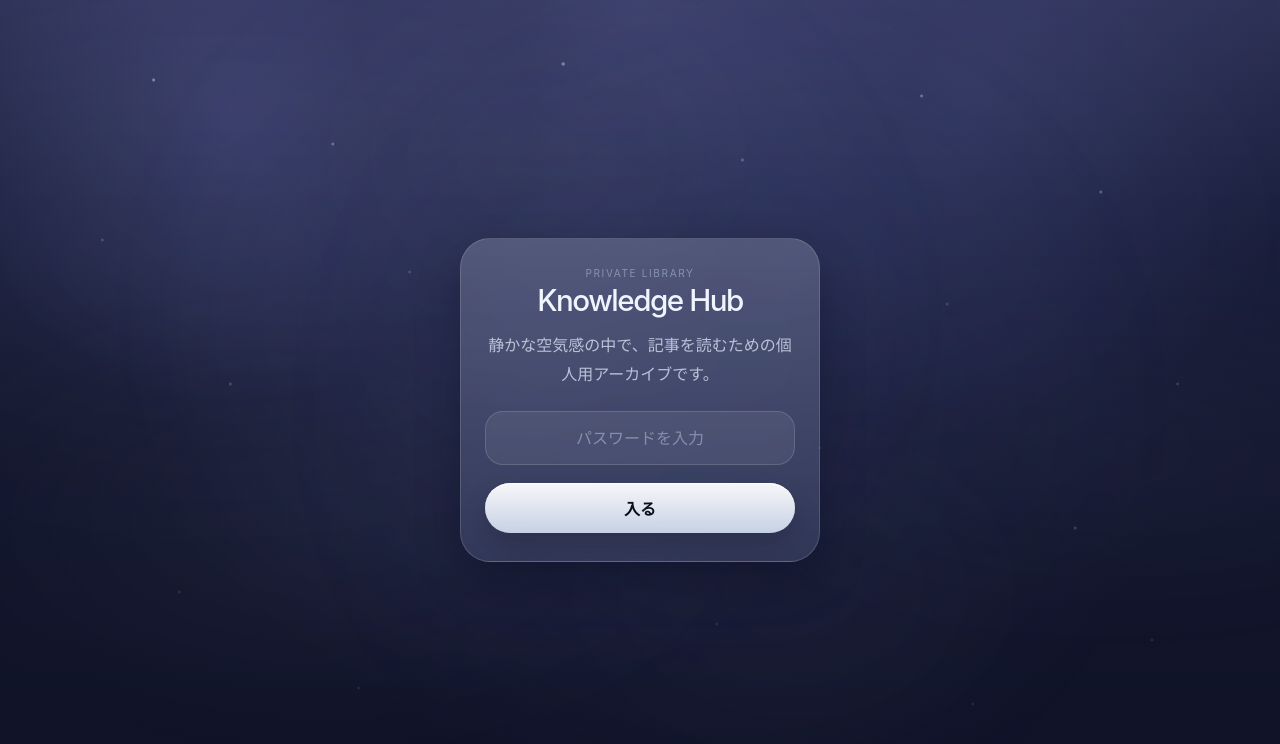
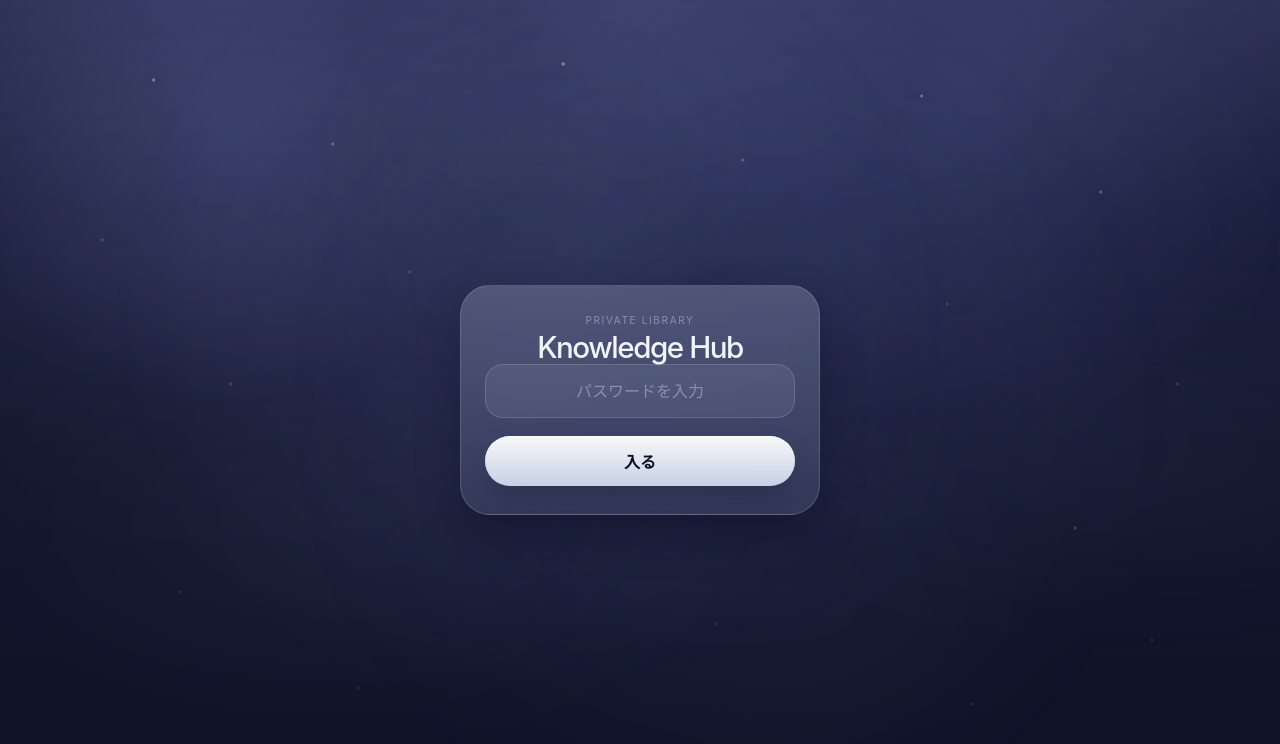
Before and after one commit to hiro61/knowledge-hub, a plain HTML site: page index.html in a window 1280 px wide. Drawn offline with Linux system fonts and the light colour scheme.

Commit message:
Remove auth overlay description

```diff
--- a/index.html
+++ b/index.html
@@ -24,7 +24,6 @@
     <div class="auth-panel glass-panel reveal">
       <p class="auth-panel__eyebrow">Private library</p>
       <h1 class="auth-panel__title">Knowledge Hub</h1>
-      <p class="auth-panel__text">静かな空気感の中で、記事を読むための個人用アーカイブです。</p>
       <label class="auth-field">
         <span class="visually-hidden">パスワード</span>
         <input id="passInput" type="password" placeholder="パスワードを入力" autocomplete="current-password">
```
